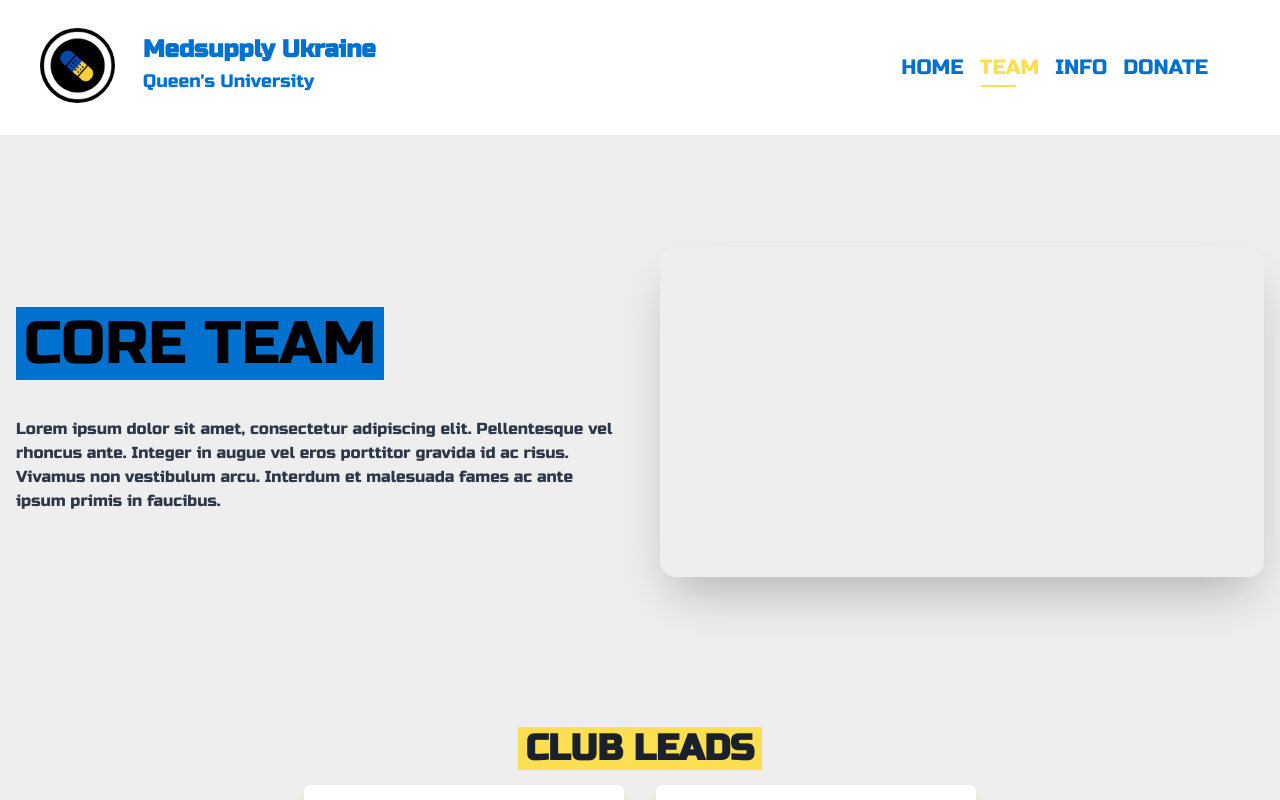
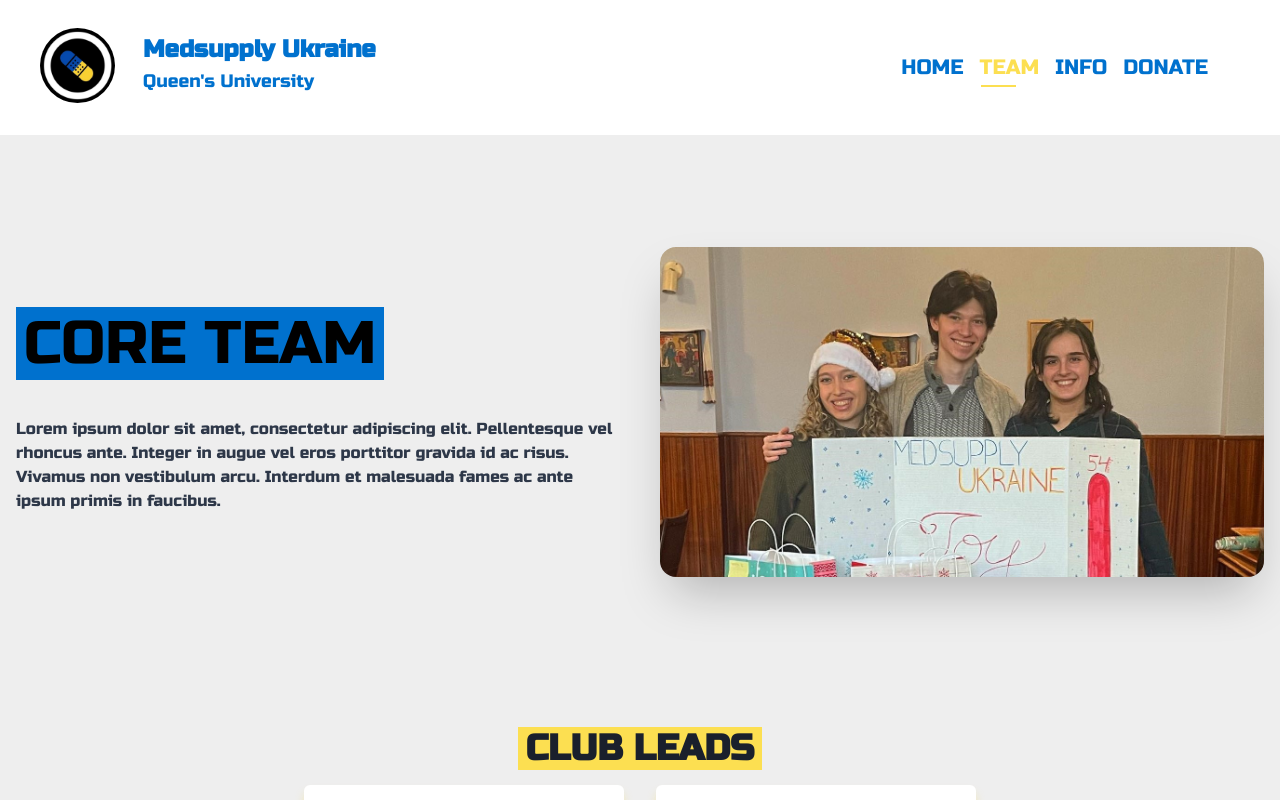
Before and after one commit to ryanvandrunen/medsupply-ukraine, a React (Create React App) app: page /team in a window 1280 px wide. Shown: the top 800 px of the page. Built offline with nearby package versions, Linux system fonts and the light colour scheme.

Commit message:
added team image

```diff
--- a/src/components/Team.jsx
+++ b/src/components/Team.jsx
@@ -8,8 +8,9 @@ import {
   Heading,
 } from "@chakra-ui/react";
 import React from "react";
+import { MemberCard } from "./MemberCard";
 import logo from "../img/medsupply_logo.png";
-import { MemberCard } from "./MemberCard";
+import team from "../img/team.jpg";
 
 const TEAMS = [
   {
@@ -101,13 +102,13 @@ const landing = () => (
           width={"full"}
           overflow={"hidden"}
         >
-          {/* <Image
-                  fit={'cover'}
-                  align={'center'}
-                  w={'100%'}
-                  h={{ base: '100%', sm: '110%', lg: '115%' }}
-                  src={}
-                  /> */}
+          <Image
+            fit={"cover"}
+            align={"center"}
+            w={"100%"}
+            h={{ base: "100%", sm: "110%", lg: "115%" }}
+            src={team}
+          />
         </Box>
       </Flex>
     </Stack>
```
Also changed, not shown: src/img/team.jpg (added).
